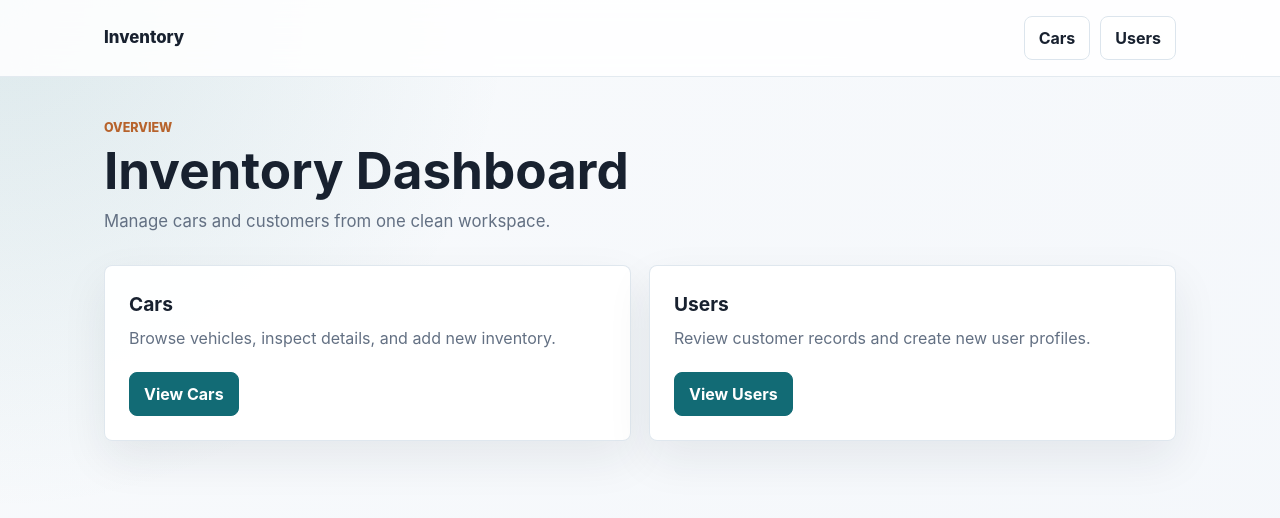
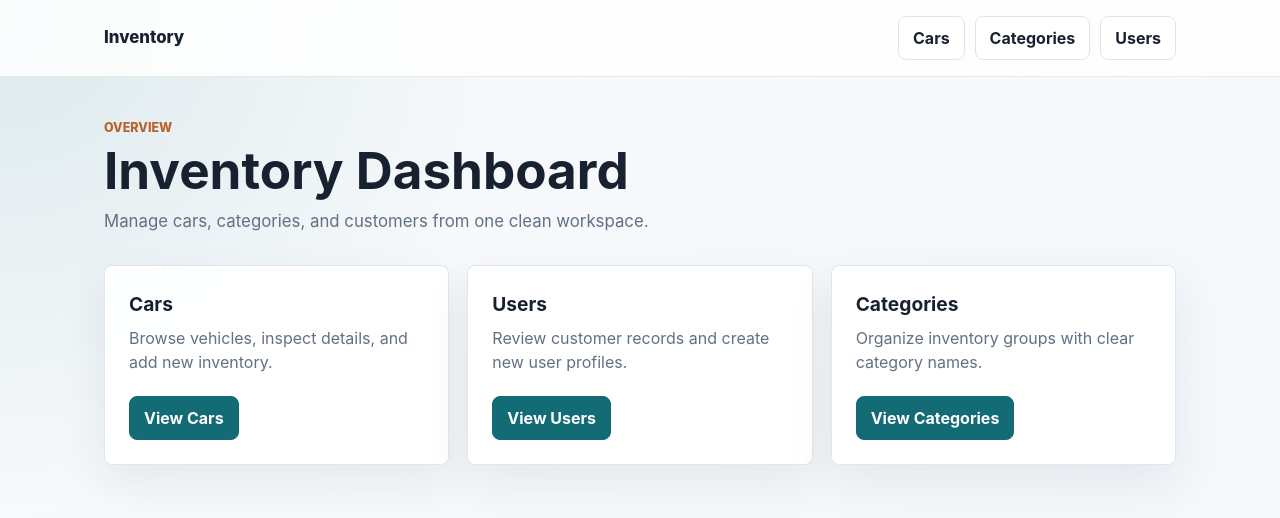
Before and after one commit to PanhaKenZha/Inventory_App, a Flask app: page / in a window 1280 px wide. Shown: the top 518 px of the page. Run offline with Flask 3, Linux system fonts and the light colour scheme; data that the repository does not hold is empty.

Commit message:
add catagories

```diff
--- a/app.py
+++ b/app.py
@@ -1,6 +1,17 @@
 from flask import Flask, render_template, request, redirect, url_for
 
-from db import create_car, create_user, get_car, get_cars, get_user, get_users, init_db
+from db import (
+    create_car,
+    create_category,
+    create_user,
+    get_car,
+    get_cars,
+    get_categories,
+    get_category,
+    get_user,
+    get_users,
+    init_db,
+)
 
 app = Flask(__name__)
 
@@ -67,5 +78,28 @@ def user_detail(user_id):
     return render_template("user.html", user=user)
 
 
+@app.route("/categories")
+def list_categories():
+    categories = get_categories()
+    return render_template("categories.html", categories=categories)
+
+
+@app.route("/categories/new", methods=["GET", "POST"])
+def new_category():
+    if request.method == "POST":
+        create_category(
+            request.form["name"],
+            request.form.get("description", ""),
+        )
+        return redirect(url_for("list_categories"))
+    return render_template("category_form.html")
+
+
+@app.route("/categories/<int:category_id>")
+def category_detail(category_id):
+    category = get_category(category_id)
+    return render_template("category.html", category=category)
+
+
 if __name__ == "__main__":
     app.run(debug=True)
--- a/db.py
+++ b/db.py
@@ -86,3 +86,29 @@ def create_user(name, email, phone):
                 """,
                 (name, email, phone),
             )
+
+
+def get_categories():
+    with get_connection() as connection:
+        with connection.cursor() as cursor:
+            cursor.execute("SELECT * FROM categories ORDER BY id")
+            return cursor.fetchall()
+
+
+def get_category(category_id):
+    with get_connection() as connection:
+        with connection.cursor() as cursor:
+            cursor.execute("SELECT * FROM categories WHERE id = %s", (category_id,))
+            return cursor.fetchone()
+
+
+def create_category(name, description):
+    with get_connection() as connection:
+        with connection.cursor() as cursor:
+            cursor.execute(
+                """
+                INSERT INTO categories (name, description)
+                VALUES (%s, %s)
+                """,
+                (name, description),
+            )
--- a/migrations/migrate.py
+++ b/migrations/migrate.py
@@ -15,7 +15,7 @@ from db import DB_NAME, get_connection
 MIGRATIONS = [
     "001_create_cars_table",
     "002_create_users_table",
-
+    "003_create_categories_table",
 ]
 
 
@@ -52,7 +52,6 @@ def record_migration(cursor, version):
     )
 
 
-
 def run_migrations():
     create_database()
 
--- /dev/null
+++ b/migrations/versions/003_create_categories_table.py
@@ -0,0 +1,18 @@
+version = "003_create_categories_table"
+
+
+def up(cursor):
+    cursor.execute(
+        """
+        CREATE TABLE IF NOT EXISTS categories (
+            id INT AUTO_INCREMENT PRIMARY KEY,
+            name VARCHAR(150) NOT NULL UNIQUE,
+            description TEXT NULL,
+            created_at TIMESTAMP DEFAULT CURRENT_TIMESTAMP
+        )
+        """
+    )
+
+
+def down(cursor):
+    cursor.execute("DROP TABLE IF EXISTS categories")
--- a/templates/base.html
+++ b/templates/base.html
@@ -14,6 +14,7 @@
             <a class="brand" href="/">Inventory</a>
             <div class="nav-links">
                 <a href="/cars">Cars</a>
+                <a href="/categories">Categories</a>
                 <a href="/users">Users</a>
             </div>
         </nav>
--- a/templates/index.html
+++ b/templates/index.html
@@ -7,7 +7,7 @@
         <div>
             <p class="eyebrow">Overview</p>
             <h1>Inventory Dashboard</h1>
-            <p class="lead">Manage cars and customers from one clean workspace.</p>
+            <p class="lead">Manage cars, categories, and customers from one clean workspace.</p>
         </div>
     </section>
 
@@ -22,5 +22,10 @@
             <p>Review customer records and create new user profiles.</p>
             <a class="button primary" href="/users">View Users</a>
         </article>
+        <article class="card">
+            <h2>Categories</h2>
+            <p>Organize inventory groups with clear category names.</p>
+            <a class="button primary" href="/categories">View Categories</a>
+        </article>
     </section>
 {% endblock %}
```
Also changed, not shown: templates/categories.html (added, +47 -0 lines), templates/category.html (added, +32 -0 lines), templates/category_form.html (added, +28 -0 lines).
